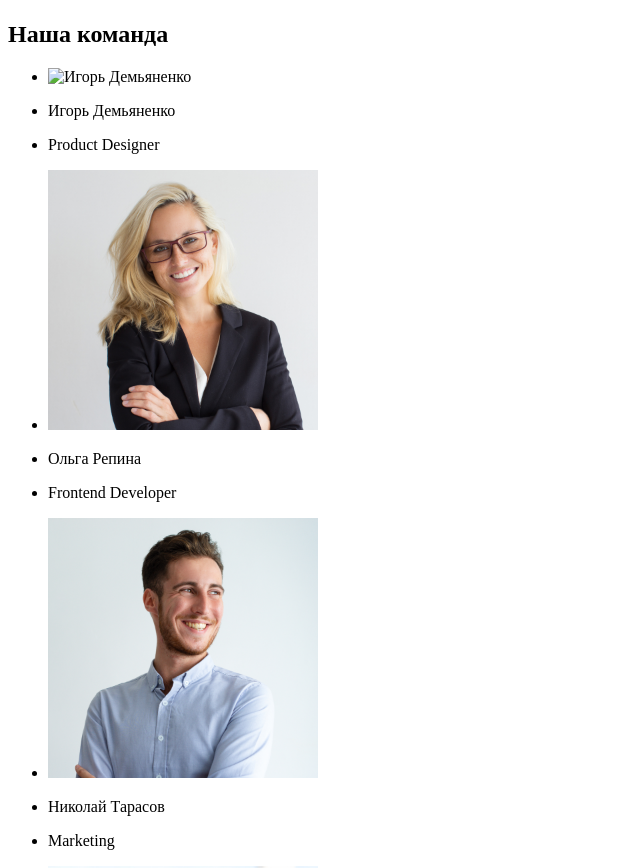
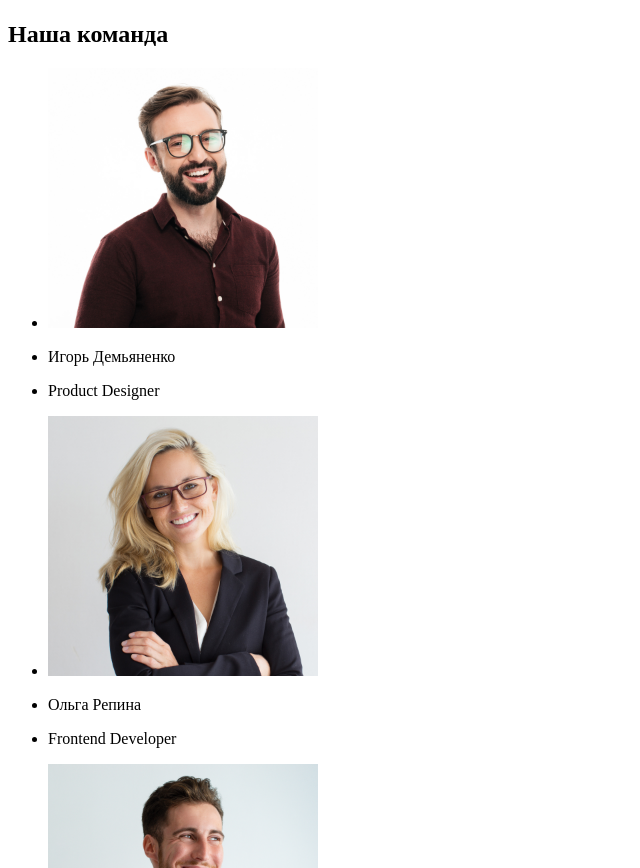
Before and after one commit to yankovskyi-ruslan/goit-markup-hw-01, a plain HTML site: page index.html in a window 1280 px wide. Shown: the part 1505-2373 px from the top of the page, without its empty margins (0-640 px from the left). Drawn offline with Linux system fonts and the light colour scheme; the site is published under a folder, as on GitHub Pages, so addresses that start at the root find nothing.

Commit message:
правка ДЗ1

```diff
--- a/index.html
+++ b/index.html
@@ -96,7 +96,7 @@
         <ul>
           <li>
             <img
-              src="/images/team/img-1.jpg"
+              src="./images/team/img-1.jpg"
               alt="Игорь Демьяненко"
               width="270"
               height="260"
```
